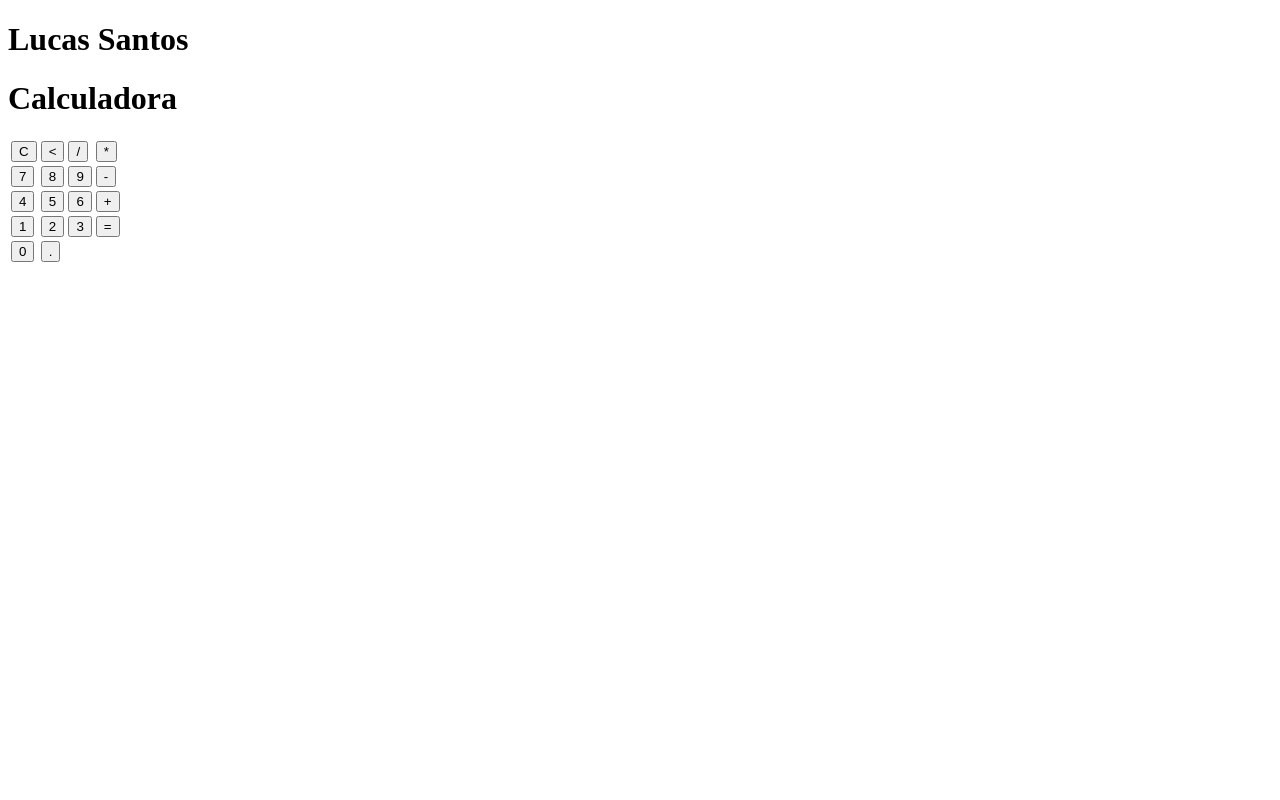
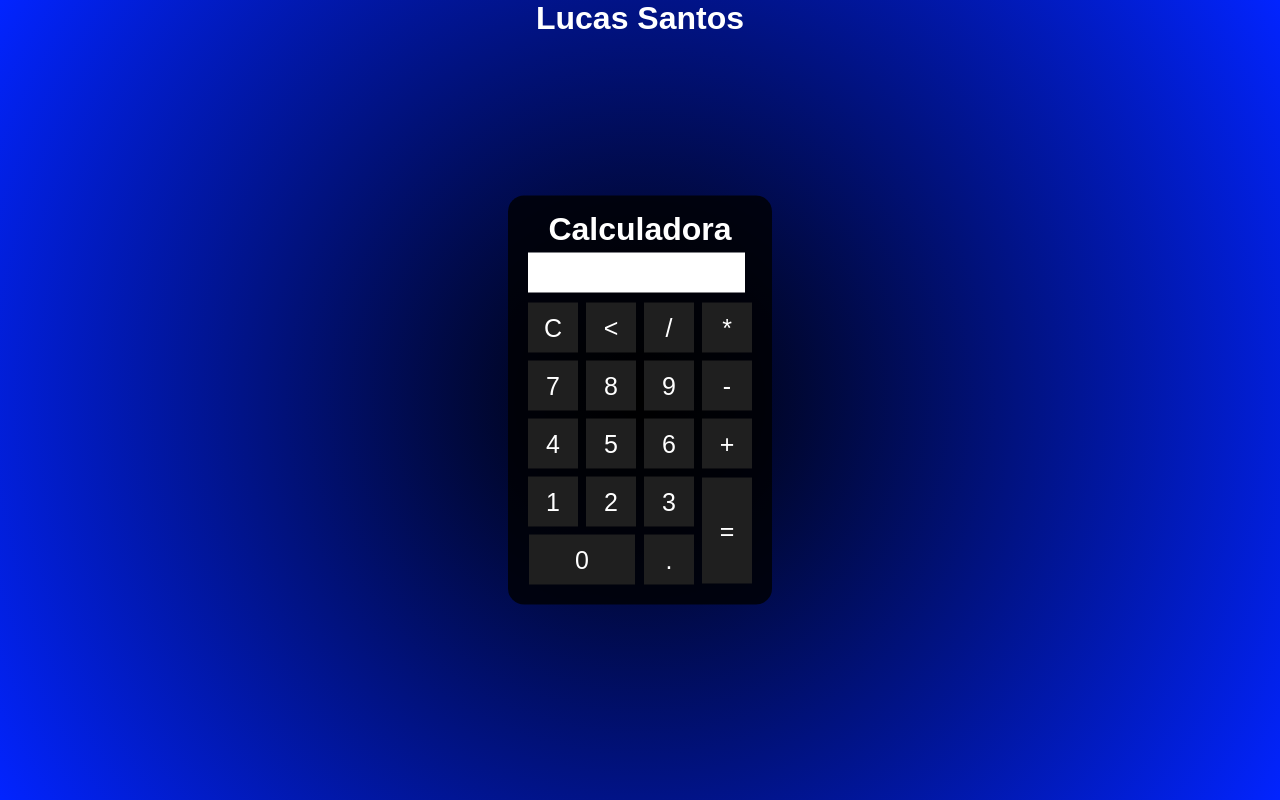
Before and after one commit to Lucsantoss/Calculadora, a plain HTML site: page index.html in a window 1280 px wide. Drawn offline with Linux system fonts and the light colour scheme.

Commit message:
CSS
Aqui foi alterado os estilos, assim dando forma a calculadora.

```diff
--- a/index.html
+++ b/index.html
@@ -4,41 +4,42 @@
     <meta charset="UTF-8">
     <meta name="viewport" content="width=device-width, initial-scale=1.0">
     <title>Calculadora</title>
+    <link rel="stylesheet" href="main.css">
 </head>
 <body>
     <div class="fundo">
         <h1>Lucas Santos</h1>
-        <div class="Calculadora">
+        <div class="calculadora">
             <h1>Calculadora</h1>
-            <p id="resultado"resultado></p>
+            <p id="resultado"></p>
             <table>
                 <tr>
-                    <td><button>C</button></td>
-                    <td><button><</button></td>
-                    <td><button>/</button></td>
-                    <td><button>*</button></td>
+                    <td><button class="botao">C</button></td>
+                    <td><button class="botao"><</button></td>
+                    <td><button class="botao">/</button></td>
+                    <td><button class="botao">*</button></td>
                 </tr>
                 <tr>
-                    <td><button>7</button></td>
-                    <td><button>8</button></td>
-                    <td><button>9</button></td>
-                    <td><button>-</button></td>
+                    <td><button class="botao">7</button></td>
+                    <td><button class="botao">8</button></td>
+                    <td><button class="botao">9</button></td>
+                    <td><button class="botao">-</button></td>
                 </tr>
                 <tr>
-                    <td><button>4</button></td>
-                    <td><button>5</button></td>
-                    <td><button>6</button></td>
-                    <td><button>+</button></td>
+                    <td><button class="botao">4</button></td>
+                    <td><button class="botao">5</button></td>
+                    <td><button class="botao">6</button></td>
+                    <td><button class="botao">+</button></td>
                 </tr>
                 <tr>
-                    <td><button>1</button></td>
-                    <td><button>2</button></td>
-                    <td><button>3</button></td>
-                    <td><button>=</button></td>
+                    <td><button class="botao">1</button></td>
+                    <td><button class="botao">2</button></td>
+                    <td><button class="botao">3</button></td>
+                    <td rowspan="2"><button class="botao" style="height: 106px;">=</button></td>
                 </tr>
                 <tr>
-                    <td><button>0</button></td>
-                    <td><button>.</button></td>
+                    <td colspan="2"><button class="botao" style="width: 106px;">0</button></td>
+                    <td><button class="botao">.</button></td>
                 </tr>
             </table>
         </div>
--- /dev/null
+++ b/main.css
@@ -0,0 +1,50 @@
+*{
+    margin: 0;
+    padding: 0;
+}
+
+.fundo{
+    background: radial-gradient(circle at center, black, rgb(2, 36, 255));
+    background-size: cover;
+    width: 100%;
+    height: 100vh;
+    color: white;
+    font-family: Arial, Helvetica, sans-serif;
+    text-align: center;
+}
+
+.calculadora{
+    position: absolute;
+    background-color: rgba(0, 0, 0, 0.8);
+    top: 50%;
+    left: 50%;
+    transform: translate(-50%,-50%);
+    border-radius: 16px;
+    padding: 15px;
+}
+
+.botao{
+    width: 50px;
+    height: 50px;
+    font-size: 25px;
+    cursor: pointer;
+    background-color: rgb(31, 31, 31);
+    border: none;
+    color: white;
+    margin: 3px;
+}
+
+.botao:hover{
+    background-color: black;
+}
+
+#resultado{
+    background-color: white;
+    width: 207px;
+    height: 30px;
+    margin: 5px;
+    font-size: 25px;
+    color: black;
+    text-align: right;
+    padding: 5px;
+}
```
